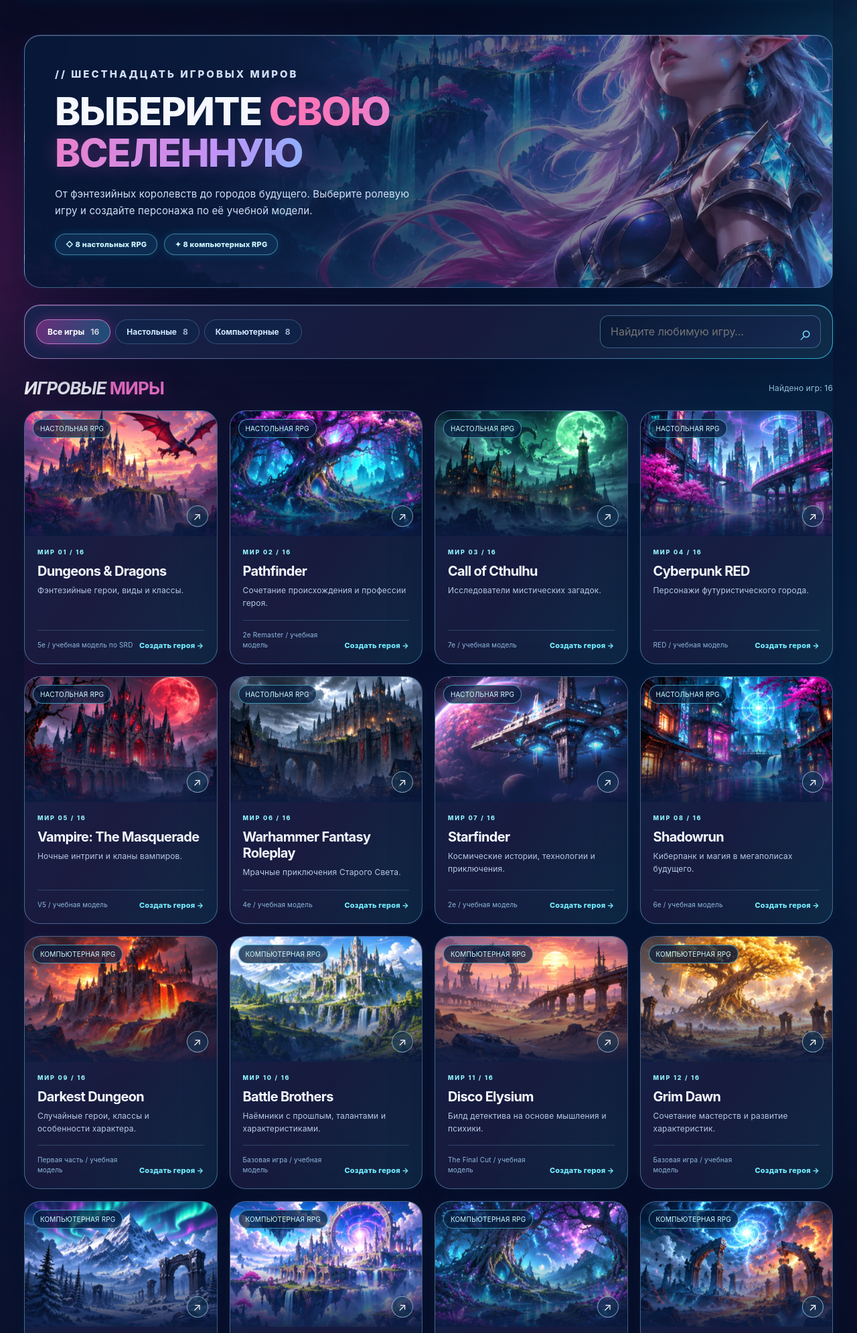
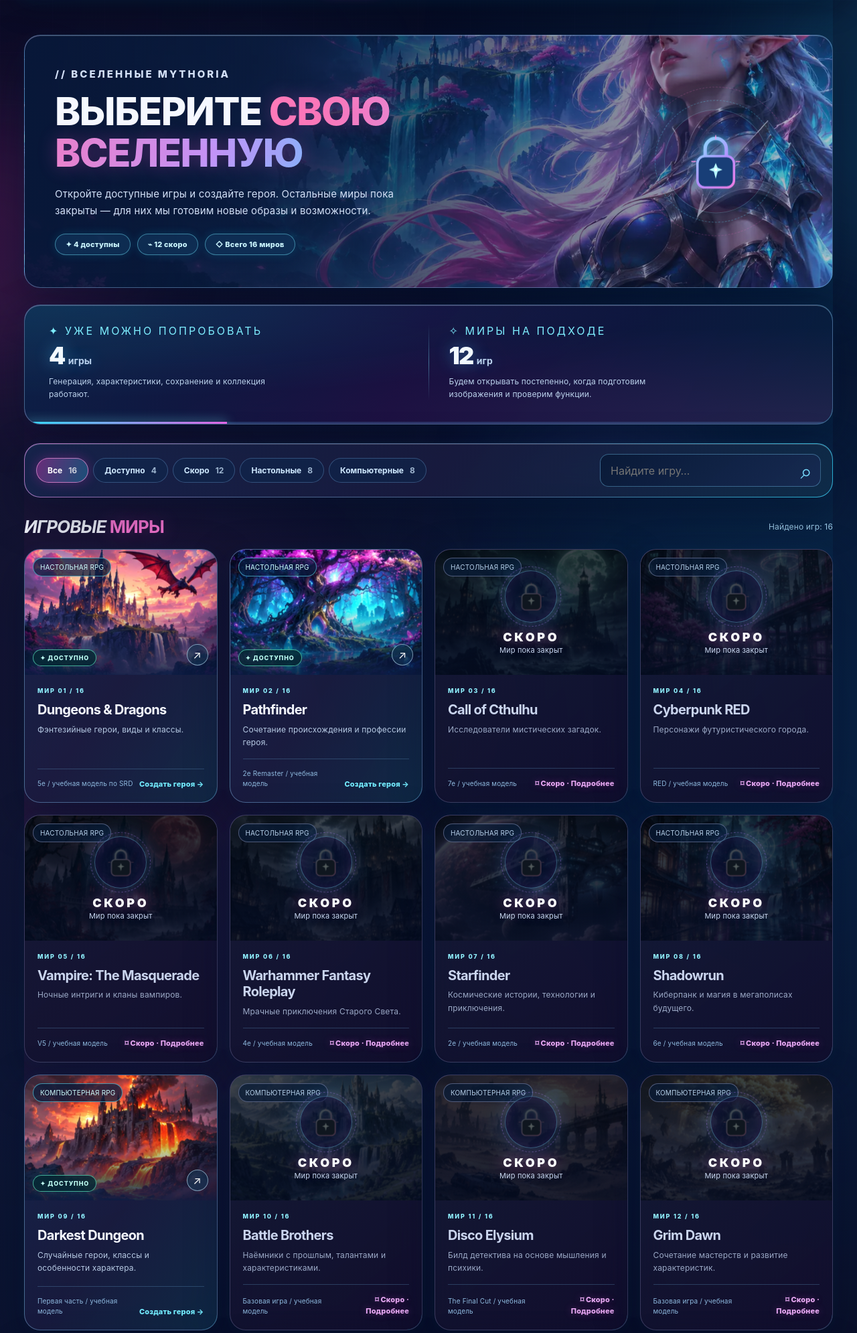
Before and after one commit to alinakashafutdinova/Mythoria_character_generator, a Flask app: page /games in a window 1280 px wide. Shown: the part 78-2069 px from the top of the page at 67% size. Run offline with Flask 3, Linux system fonts and the light colour scheme.

Commit message:
оформила закрытые миры с замочками и анонсами

```diff
--- /dev/null
+++ b/static/css/availability.css
@@ -0,0 +1,59 @@
+/* Mythoria — витрина игровых миров: доступные игры и будущие обновления */
+.launch-catalog-cover{overflow:hidden;position:relative}
+.launch-catalog-sigil{position:absolute;right:8%;top:50%;transform:translateY(-50%);width:155px;aspect-ratio:1;display:grid;place-items:center;border-radius:50%;border:1px solid #91d8ff3c;background:radial-gradient(circle,#3c2f6e99,#08255024 68%,transparent 71%);box-shadow:0 0 80px #39d4ff27, inset 0 0 45px #fb4fca18;pointer-events:none}
+.launch-catalog-sigil:before,.launch-catalog-sigil:after{content:"";position:absolute;inset:-15px;border:1px dashed #66d9ff61;border-radius:50%;animation:launch-rotate 30s linear infinite}.launch-catalog-sigil:after{inset:-35px;border-color:#fa74cf41;animation-direction:reverse;animation-duration:46s}
+.launch-catalog-sigil img{width:92px;filter:drop-shadow(0 0 17px #53ceff9a)}
+.launch-progress{position:relative;overflow:hidden;display:grid;grid-template-columns:1fr 1px 1fr;gap:30px;padding:28px 36px 35px;margin:0 0 28px;background:linear-gradient(115deg,#0a2248de,#170f40db 48%,#071f3ee5)!important}
+.launch-progress-glow{position:absolute;inset:0;background:radial-gradient(ellipse at 7% 0%,#22e1f51b,transparent 55%),radial-gradient(ellipse at 98% 100%,#ff4bc21b,transparent 58%);pointer-events:none}
+.launch-progress>div:not(.launch-progress-glow){position:relative}.launch-progress-eyebrow{font:800 10px/1.5 inherit;letter-spacing:.19em;color:#7eeeff}.launch-progress>div:nth-child(3) .launch-progress-eyebrow{color:#f8a0dc}
+.launch-progress strong{display:block;margin-top:5px;font-size:36px;font-weight:900;letter-spacing:-.05em;color:#f1f9ff;text-shadow:0 0 24px #4bc7ff75}.launch-progress strong small{font-size:14px;font-weight:650;letter-spacing:0;color:#b9d1ed}.launch-progress p{max-width:350px;color:#bcd3ed;font-size:12px;line-height:1.6;margin:7px 0 0}
+.launch-progress-divider{width:1px;background:linear-gradient(transparent,#7ce6ff70,transparent)}
+.launch-progress-line{position:absolute!important;bottom:0;left:0;right:0;height:3px;background:#6bbaff36}.launch-progress-line i{display:block;height:100%;background:linear-gradient(90deg,#32deff,#e568e9);box-shadow:0 0 16px #71edff;transition:width .7s}
+.launch-game-card--locked{border-color:#8b8dbc54!important;background:linear-gradient(140deg,#151b36dd,#120e2de8)!important;position:relative}
+.launch-game-card--locked .in-game-visual:after{inset:0!important;background:linear-gradient(180deg,#06162b57,#06112caa 80%)!important}
+.launch-game-card--locked .in-game-visual img{filter:brightness(.36) saturate(.6) grayscale(.22);transform:scale(1.015)}
+.launch-game-card--locked:hover .in-game-visual img{filter:brightness(.43) saturate(.68) grayscale(.18);transform:scale(1.04)}
+.launch-game-card--locked:hover{box-shadow:0 20px 55px #01091f9e,0 0 20px #a867ff30!important}
+.launch-game-card--locked .in-game-info p{color:#9ba9c6}
+.launch-game-card--locked .in-game-info h3{color:#cad5ee}
+.launch-locked-cover{position:absolute;inset:0;z-index:3;display:flex;align-items:center;justify-content:center;flex-direction:column;gap:2px;pointer-events:none}
+.launch-lock-orbit{width:78px;height:78px;border:1px solid #87dbff5b;border-radius:50%;display:grid;place-items:center;background:#07143596;box-shadow:0 0 38px #2fd4ff32,0 0 23px #d55aeb24,inset 0 0 20px #cb57df20;position:relative;transition:transform .35s ease}
+.launch-lock-orbit:after{content:"";position:absolute;inset:-7px;border:1px dashed #b783ff61;border-radius:50%;animation:launch-rotate 28s linear infinite}
+.launch-lock-orbit img{width:47px;height:47px;filter:drop-shadow(0 0 9px #8ddcff81)}
+.launch-game-card--locked:hover .launch-lock-orbit{transform:translateY(-4px) scale(1.07)}
+.launch-lock-title{color:#fff;font-weight:900;letter-spacing:.2em;font-size:18px;text-shadow:0 0 20px #f976da9e;margin-top:9px}
+.launch-lock-subtitle{color:#c9d7f0;font-size:11px;text-shadow:0 2px 10px #071026}
+.launch-ready-label{position:absolute;z-index:4;left:12px;bottom:13px;color:#bffff4;background:#072b37d9;border:1px solid #67ffd09c;border-radius:40px;padding:6px 10px;font-weight:850;letter-spacing:.1em;font-size:9px;box-shadow:0 0 16px #2fffdc2b}
+.launch-coming-link{color:#e8a8f4!important;text-shadow:0 0 12px #ff65de57;white-space:normal!important;line-height:1.5;text-align:right}
+.launch-coming-link:hover{color:#fff!important}
+.launch-game-card--locked .in-game-arrow{display:none}
+.launch-game-card--locked .in-game-label{border-color:#8c94ba85;background:#091c37b5;color:#b7d0ea}
+.my-world-card.is-locked{position:relative;border-color:#9178b47e!important;box-shadow:inset 0 0 27px #091334ba}
+.my-world-card.is-locked img{filter:brightness(.44) grayscale(.23) saturate(.65);transition:filter .4s, transform .4s}
+.my-world-card.is-locked:hover img{filter:brightness(.5) saturate(.73) grayscale(.17);transform:scale(1.04)}
+.my-world-card.is-locked:after{content:"";position:absolute;inset:0;pointer-events:none;background:linear-gradient(180deg,#080e2512,#060b23a0 70%)}
+.launch-world-status{position:absolute;z-index:4;right:12px;top:13px;border-radius:25px;padding:5px 10px;font-size:10px;font-weight:800;letter-spacing:.05em}
+.launch-world-status--ready{background:#0b403fe0;color:#b9fff4;border:1px solid #4ff3df88}
+.launch-world-lock{position:absolute;inset:0;z-index:4;display:flex;flex-direction:column;gap:7px;align-items:center;justify-content:center;pointer-events:none}
+.launch-world-lock img{width:40px;filter:drop-shadow(0 0 15px #9f91ff);transition:transform .3s}
+.launch-world-lock b{font-size:12px;font-weight:900;letter-spacing:.17em;text-shadow:0 0 12px #fb68de}
+.my-world-card.is-locked:hover .launch-world-lock img{transform:translateY(-5px) scale(1.08)}
+.launch-teaser{position:relative;overflow:hidden;min-height:540px;padding:60px 9%;display:flex;align-items:center;gap:30px;isolation:isolate;margin-bottom:20px}
+.launch-teaser-image{position:absolute;inset:0;z-index:-2;background-image:linear-gradient(105deg,#07142bf5 10%,#102041bb 55%,#0b1236de),var(--launch-image);background-size:cover;background-position:center}
+.launch-teaser-image:after{content:"";position:absolute;inset:0;background:radial-gradient(ellipse at 75% 40%,#d05bea35,transparent 50%);pointer-events:none}
+.launch-teaser-orbit{order:2;flex:none;display:grid;place-items:center;border-radius:50%;width:min(28vw,240px);aspect-ratio:1;border:1px solid #8acfff70;box-shadow:0 0 48px #7dcaff38,inset 0 0 42px #ef70ed1f;position:relative;margin-left:auto}
+.launch-teaser-orbit::before,.launch-teaser-orbit::after{content:"";position:absolute;inset:-18px;border:1px dashed #79eaff81;border-radius:50%;animation:launch-rotate 30s linear infinite}
+.launch-teaser-orbit::after{inset:-36px;animation-direction:reverse;border-color:#f48fef50;animation-duration:46s}
+.launch-teaser-orbit img{width:110px;filter:drop-shadow(0 0 23px #7aeaff8b)}
+.launch-teaser-body{position:relative;z-index:1;max-width:600px}
+.launch-teaser-label{display:inline-flex;padding:8px 15px;letter-spacing:.13em;font-size:10px;font-weight:850;color:#f8c1ed;border:1px solid #ff9be499;border-radius:30px;background:#722e7373}
+.launch-teaser h1{font-size:clamp(36px,5vw,65px);line-height:1.08;letter-spacing:-.035em;margin:20px 0 16px;text-shadow:0 8px 30px #020a23}
+.launch-teaser p{line-height:1.65;color:#cadcf3;max-width:540px}
+.launch-teaser-desc{max-width:480px!important;font-size:13px}
+.launch-teaser-actions{display:flex;align-items:center;gap:13px;flex-wrap:wrap;margin-top:29px}
+.launch-teaser-note{display:flex;gap:14px;align-items:center;padding:12px 22px;border:1px solid #5c82bc45;background:#0e275072;border-radius:20px;margin-bottom:32px}
+.launch-teaser-note>span{font-size:26px;color:#8eefff}.launch-teaser-note p{margin:0;color:#bdd1ed;font-size:12px;line-height:1.6}
+@keyframes launch-rotate{to{transform:rotate(360deg)}}
+@media(max-width:900px){.launch-catalog-sigil{width:110px;right:5%;opacity:.5}.launch-catalog-sigil img{width:60px}.launch-progress{gap:18px;padding:25px 24px 32px}}
+@media(max-width:640px){.launch-catalog-sigil{display:none}.launch-progress{gap:12px;padding:22px 18px 29px}.launch-progress strong{font-size:27px}.launch-progress p{font-size:11px}.launch-progress-eyebrow{font-size:9px;letter-spacing:.06em}.launch-progress-divider{height:auto}.launch-teaser{flex-direction:column-reverse;align-items:center;min-height:0;padding:38px 22px}.launch-teaser-orbit{width:115px;margin:20px auto 8px}.launch-teaser-orbit img{width:65px}.launch-teaser-body{text-align:center}.launch-teaser-actions{justify-content:center}.launch-teaser h1{font-size:clamp(29px,9vw,42px)}}
+@media(prefers-reduced-motion:reduce){.launch-lock-orbit:after,.launch-catalog-sigil:before,.launch-catalog-sigil:after,.launch-teaser-orbit:before,.launch-teaser-orbit:after{animation:none!important}}
--- a/static/js/app.js
+++ b/static/js/app.js
@@ -23,21 +23,6 @@ if (menu && nav) {
 for (const form of document.querySelectorAll('form[data-confirm]')) {
   form.addEventListener('submit', event => {
     if (!window.confirm(form.dataset.confirm)) event.preventDefault();
-  });
-}
-
-// Фильтр каталога игр
-const filterTabs = document.querySelectorAll('.tab[data-filter]');
-const gameCards = document.querySelectorAll('.game-card[data-group]');
-for (const tab of filterTabs) {
-  tab.addEventListener('click', () => {
-    for (const t of filterTabs) {
-      t.classList.toggle('active', t === tab);
-      t.setAttribute('aria-pressed', String(t === tab));
-    }
-    for (const card of gameCards) {
-      card.hidden = tab.dataset.filter !== 'all' && card.dataset.group !== tab.dataset.filter;
-    }
   });
 }
 
@@ -159,6 +144,7 @@ if (showcase) {
      stats:[['Магия',95],['Мудрость',94],['Интуиция',87]]}
   ];
   const cards = [...showcase.querySelectorAll('[data-hero-index]')];
+  const readyGames = new Set((showcase.dataset.readyGames || '').split(',').filter(Boolean));
   const dots = showcase.querySelector('[data-showcase-dots]');
   let active = 0;
   const update = index => {
@@ -168,6 +154,7 @@ if (showcase) {
     showcase.querySelector('[data-hero-role]').textContent = hero.role;
     showcase.querySelector('[data-hero-story]').textContent = hero.story;
     showcase.querySelector('[data-hero-link]').href = `/generate/${encodeURIComponent(hero.game)}`;
+    showcase.querySelector('[data-hero-link]').textContent = readyGames.has(hero.game) ? 'Создать похожего персонажа →' : 'Скоро — посмотреть анонс →';
     const stats = showcase.querySelector('[data-hero-stats]');
     stats.replaceChildren();
     for (const [name, value] of hero.stats) {
@@ -246,7 +233,7 @@ if (gameSearch) {
     let visible = 0;
     for (const card of cards) {
       const fitsName = card.dataset.gameTitle.toLocaleLowerCase('ru').includes(query);
-      const fitsType = selected === 'all' || selected === card.dataset.group;
+      const fitsType = selected === 'all' || selected === card.dataset.group || (selected === 'available' && card.dataset.availability === 'available') || (selected === 'soon' && card.dataset.availability === 'soon');
       card.hidden = !(fitsName && fitsType);
       if (!card.hidden) visible++;
     }
--- a/templates/base.html
+++ b/templates/base.html
@@ -13,6 +13,7 @@
   <link rel="stylesheet" href="{{ url_for('static',filename='css/v4.css') }}">
   <link rel="stylesheet" href="{{ url_for('static',filename='css/v5.css') }}">
   <link rel="stylesheet" href="{{ url_for('static',filename='css/hero-demo.css') }}">
+  <link rel="stylesheet" href="{{ url_for('static',filename='css/availability.css') }}">
   <script defer src="{{ url_for('static',filename='js/app.js') }}"></script>
 </head>
 <body>
--- a/templates/games.html
+++ b/templates/games.html
@@ -1,17 +1,67 @@
 {% extends 'base.html' %}
 {% block title %}Каталог игр{% endblock %}
 {% block content %}
-<section class="in-world-hero in-glass in-catalog-hero my-reveal" aria-labelledby="catalog-heading"><div class="in-world-copy"><p class="in-kicker">// ШЕСТНАДЦАТЬ ИГРОВЫХ МИРОВ</p><h1 id="catalog-heading">ВЫБЕРИТЕ <em>СВОЮ ВСЕЛЕННУЮ</em></h1><p>От фэнтезийных королевств до городов будущего. Выберите ролевую игру и создайте персонажа по её учебной модели.</p><div class="in-badges"><span>◇ 8 настольных RPG</span><span>✦ 8 компьютерных RPG</span></div></div></section>
+<section class="in-world-hero in-glass in-catalog-hero launch-catalog-cover my-reveal" aria-labelledby="catalog-heading">
+  <div class="in-world-copy">
+    <p class="in-kicker">// ВСЕЛЕННЫЕ MYTHORIA</p>
+    <h1 id="catalog-heading">ВЫБЕРИТЕ <em>СВОЮ ВСЕЛЕННУЮ</em></h1>
+    <p>Откройте доступные игры и создайте героя. Остальные миры пока закрыты — для них мы готовим новые образы и возможности.</p>
+    <div class="in-badges"><span>✦ {{ available_games|length }} доступны</span><span>⌁ {{ coming_soon_games|length }} скоро</span><span>◇ Всего {{ games|length }} миров</span></div>
+  </div>
+  <div class="launch-catalog-sigil" aria-hidden="true"><img src="{{ url_for('static',filename='images/mythoria-lock.svg') }}" alt=""></div>
+</section>
+<section class="launch-progress in-glass my-reveal" aria-label="Состояние каталога">
+  <div class="launch-progress-glow" aria-hidden="true"></div>
+  <div><span class="launch-progress-eyebrow">✦ УЖЕ МОЖНО ПОПРОБОВАТЬ</span><strong>{{ available_games|length }} <small>игры</small></strong><p>Генерация, характеристики, сохранение и коллекция работают.</p></div>
+  <div class="launch-progress-divider" aria-hidden="true"></div>
+  <div><span class="launch-progress-eyebrow">✧ МИРЫ НА ПОДХОДЕ</span><strong>{{ coming_soon_games|length }} <small>игр</small></strong><p>Будем открывать постепенно, когда подготовим изображения и проверим функции.</p></div>
+  <div class="launch-progress-line" aria-hidden="true"><i style="width:{{ (available_games|length * 100 / games|length)|round(0) }}%"></i></div>
+</section>
 <section class="in-catalog-controls in-glass" aria-label="Фильтрация игр">
-  <div class="in-tabs" role="group" aria-label="Тип игры"><button class="in-tab active tab" type="button" data-filter="all" aria-pressed="true">Все игры <span>16</span></button><button class="in-tab tab" type="button" data-filter="tabletop" aria-pressed="false">Настольные <span>8</span></button><button class="in-tab tab" type="button" data-filter="video" aria-pressed="false">Компьютерные <span>8</span></button></div>
-  <div class="in-catalog-search"><label for="game-search" class="sr-only">Поиск игры</label><input id="game-search" type="search" placeholder="Найдите любимую игру…" autocomplete="off" data-game-search><span aria-hidden="true">⌕</span></div>
+  <div class="in-tabs" role="group" aria-label="Фильтр игр">
+    <button class="in-tab tab active" type="button" data-filter="all" aria-pressed="true">Все <span>{{ games|length }}</span></button>
+    <button class="in-tab tab" type="button" data-filter="available" aria-pressed="false">Доступно <span>{{ available_games|length }}</span></button>
+    <button class="in-tab tab" type="button" data-filter="soon" aria-pressed="false">Скоро <span>{{ coming_soon_games|length }}</span></button>
+    <button class="in-tab tab" type="button" data-filter="tabletop" aria-pressed="false">Настольные <span>{{ games|selectattr('group','equalto','tabletop')|list|length }}</span></button>
+    <button class="in-tab tab" type="button" data-filter="video" aria-pressed="false">Компьютерные <span>{{ games|selectattr('group','equalto','video')|list|length }}</span></button>
+  </div>
+  <div class="in-catalog-search"><label for="game-search" class="sr-only">Поиск игры</label><input id="game-search" type="search" placeholder="Найдите игру…" autocomplete="off" data-game-search><span aria-hidden="true">⌕</span></div>
 </section>
-<div class="in-catalog-count" aria-live="polite"><h2>ИГРОВЫЕ <em>МИРЫ</em></h2><span data-visible-count>Найдено 16 игр</span></div>
+<div class="in-catalog-count" aria-live="polite"><h2>ИГРОВЫЕ <em>МИРЫ</em></h2><span data-visible-count>Найдено игр: {{ games|length }}</span></div>
 <div class="in-catalog-grid">
-{% for game in games %}<article class="in-glass in-game-card game-card my-reveal" data-group="{{ game.group }}" data-game-title="{{ game.title|lower }}">
-  <a class="in-game-visual" href="{{ url_for('generator',slug=game.slug) }}" aria-label="Создать персонажа для {{ game.title }}"><img src="{{ url_for('static',filename='images/worlds/' + game.slug + '.webp') }}" alt="Декоративное изображение для игры {{ game.title }}" loading="lazy"><span class="in-game-label">{{ 'НАСТОЛЬНАЯ RPG' if game.group=='tabletop' else 'КОМПЬЮТЕРНАЯ RPG' }}</span><span class="in-game-arrow" aria-hidden="true">↗</span></a>
-  <div class="in-game-info"><span class="in-kicker">МИР {{ '%02d'|format(loop.index) }} / {{ '%02d'|format(games|length) }}</span><h3>{{ game.title }}</h3><p>{{ game.description }}</p><div class="in-game-bottom"><span>{{ game.edition }}</span><a href="{{ url_for('generator',slug=game.slug) }}">Создать героя →</a></div></div>
-</article>{% endfor %}</div>
-<div class="in-glass in-catalog-noresults" hidden data-game-empty><span aria-hidden="true">✧</span><h3>Игры не найдены</h3><p>Попробуйте другое название или выберите раздел «Все игры».</p></div>
-<p class="in-illustration-note">Mythoria — неофициальный учебный проект. Правила игр упрощены для демонстрации генерации персонажей. Изображения миров являются оригинальными декоративными иллюстрациями.</p>
+{% for game in games %}
+{% set ready=game_is_available(game.slug) %}
+<article class="in-glass in-game-card game-card my-reveal {% if not ready %}launch-game-card--locked{% else %}launch-game-card--ready{% endif %}" data-group="{{ game.group }}" data-game-title="{{ game.title|lower }}" data-availability="{{ 'available' if ready else 'soon' }}">
+  <a class="in-game-visual" href="{{ url_for('generator',slug=game.slug) }}" aria-label="{{ 'Создать персонажа для ' if ready else 'Анонс: ' }}{{ game.title }}">
+    <img src="{{ url_for('static',filename='images/worlds/' + game.slug + '.webp') }}" alt="Фэнтезийная иллюстрация мира {{ game.title }}" loading="lazy">
+    <span class="in-game-label">{{ 'НАСТОЛЬНАЯ RPG' if game.group=='tabletop' else 'КОМПЬЮТЕРНАЯ RPG' }}</span>
+    {% if ready %}
+    <span class="launch-ready-label">✦ ДОСТУПНО</span>
+    <span class="in-game-arrow" aria-hidden="true">↗</span>
+    {% else %}
+    <span class="launch-locked-cover" aria-hidden="true">
+      <span class="launch-lock-orbit"><img src="{{ url_for('static',filename='images/mythoria-lock.svg') }}" alt="" width="53" height="53"></span>
+      <span class="launch-lock-title">СКОРО</span>
+      <span class="launch-lock-subtitle">Мир пока закрыт</span>
+    </span>
+    {% endif %}
+  </a>
+  <div class="in-game-info">
+    <span class="in-kicker">МИР {{ '%02d'|format(loop.index) }} / {{ '%02d'|format(games|length) }}</span>
+    <h3>{{ game.title }}</h3>
+    <p>{{ game.description }}</p>
+    <div class="in-game-bottom">
+      <span>{{ game.edition }}</span>
+      {% if ready %}
+      <a href="{{ url_for('generator',slug=game.slug) }}">Создать героя →</a>
+      {% else %}
+      <a class="launch-coming-link" href="{{ url_for('generator',slug=game.slug) }}" aria-label="Посмотреть анонс {{ game.title }}">⌑ Скоро · Подробнее</a>
+      {% endif %}
+    </div>
+  </div>
+</article>
+{% endfor %}
+</div>
+<div class="in-glass in-catalog-noresults" hidden data-game-empty><span aria-hidden="true">✧</span><h3>Игры не найдены</h3><p>Попробуйте другое название или измените фильтр.</p></div>
+<p class="in-illustration-note">Mythoria — неофициальный учебный проект. Игровые механики адаптированы, а иллюстрации являются оригинальными декоративными работами. Точной даты открытия будущих миров пока нет.</p>
 {% endblock %}
```
Also changed, not shown: templates/coming_soon.html (added, +20 -0 lines), templates/index.html (+10 -5 lines), static/images/mythoria-lock.svg (added).
